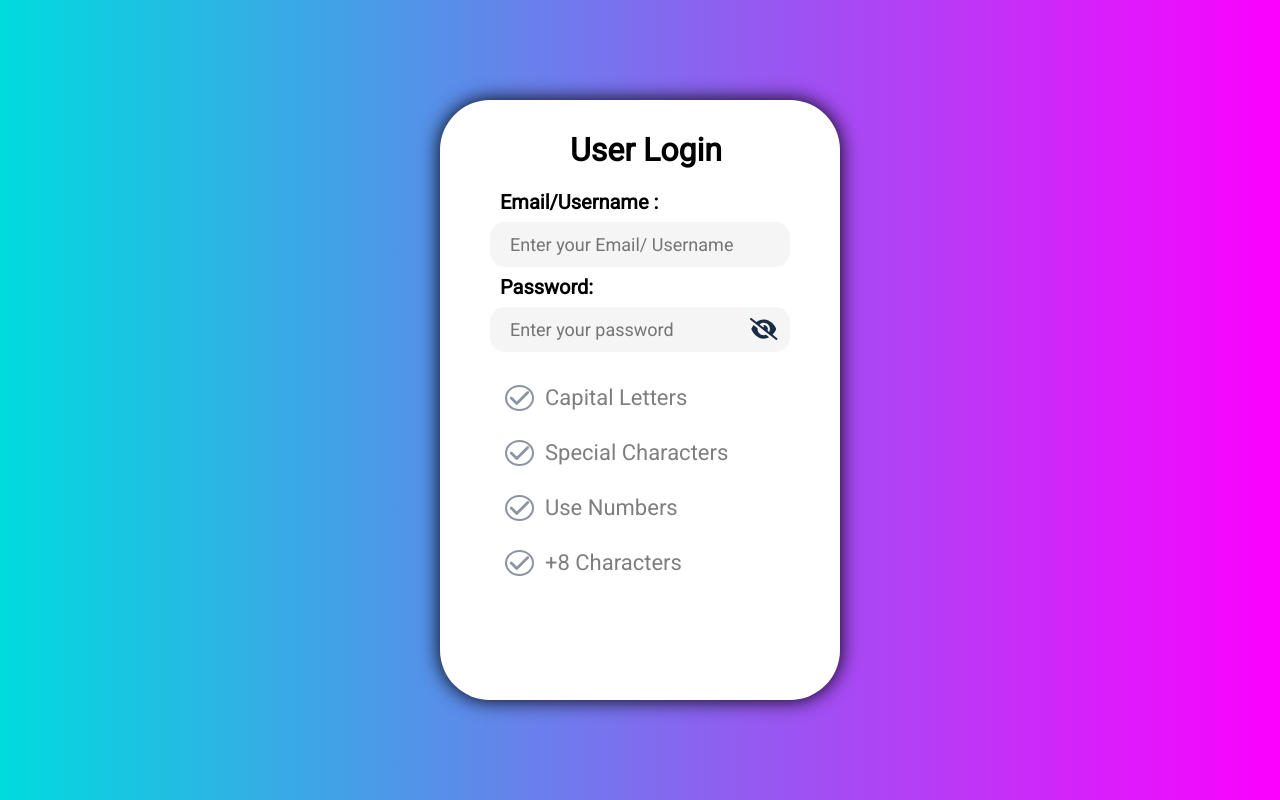
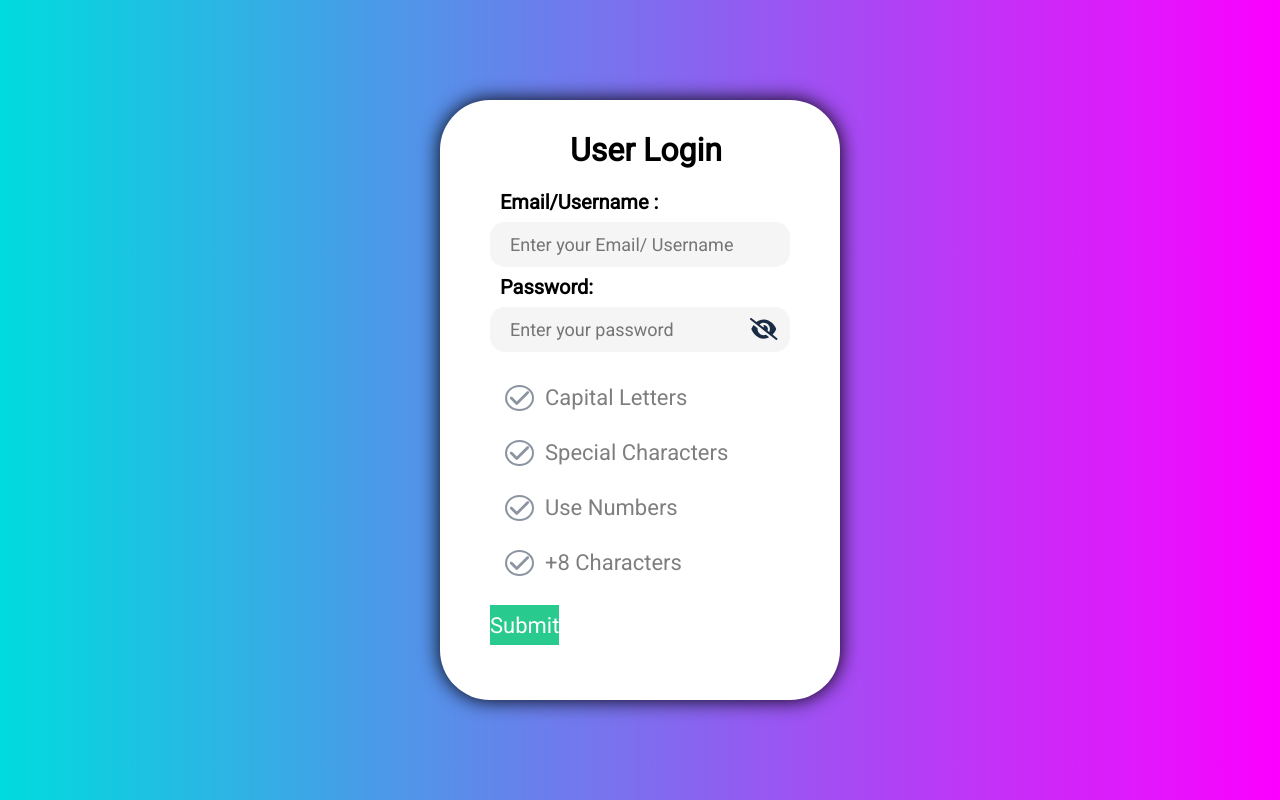
Before and after one commit to DitoKharismawan/react-validation-password, a React (Create React App) app: page / in a window 1280 px wide. Built offline with nearby package versions, Linux system fonts and the light colour scheme.

Commit message:
Add Submit Login

```diff
--- a/src/App.js
+++ b/src/App.js
@@ -123,6 +123,7 @@ export default function App() {
           <FontAwesomeIcon className="fa-checks icon" icon={faCheck} />
           <span>+8 Characters</span>
         </p>
+        <button className="save-btn">Submit</button>
       </div>
     </div>
   );
--- a/src/styles.css
+++ b/src/styles.css
@@ -125,3 +125,10 @@ body {
   height: 22px;
   line-height: 0px;
 }
+.container .save-btn {
+  color: #fff;
+  font-size: 22px;
+  background: #29ca8e;
+  widht: 250px;
+  height: 40px;
+}
```
